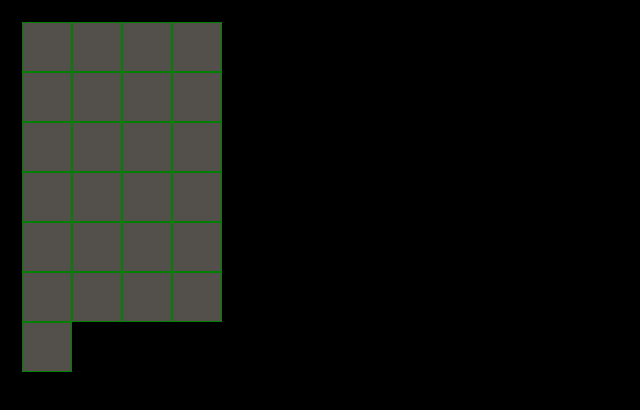
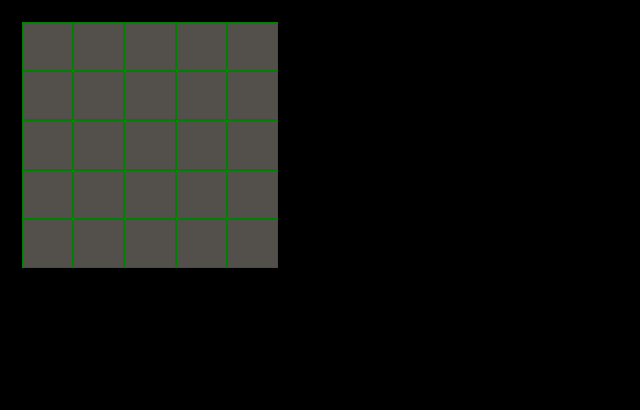
Before and after one commit to deepanshup123/Block2048, a plain HTML site: page index.html in a window 1280 px wide. Shown: the whole page, without its empty margins (0-640 px from the left). Drawn offline with Linux system fonts and the light colour scheme.

Commit message:
Add files via upload

```diff
--- a/index.css
+++ b/index.css
@@ -9,8 +9,8 @@ body{
 }
 
 #container{
-    height: 253.5px;
-    width: 253.5px;
+    height: 250px;
+    width: 260px;
     border: 2px solid black;
     margin: 20px;
     display: flex;
@@ -19,8 +19,8 @@ body{
 }
 
 .sub_container{
-    height:50px;
-    width:50px;
+    height:20%;
+    width:20%;
     border:1px solid green;
     display: flex;
     align-items: center;
```
